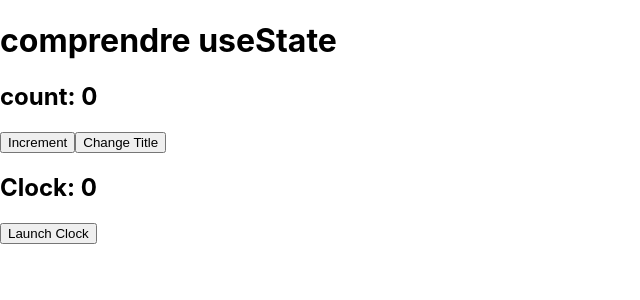
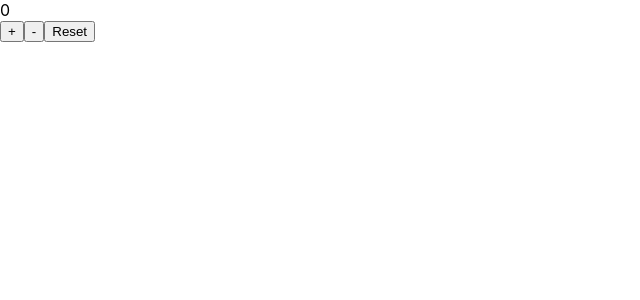
Before and after one commit to hayetmnasrighabri/les-hooks, a React (Create React App) app: page / in a window 1280 px wide. Shown: the top 300 px of the page, without its empty margins (0-640 px from the left). Built offline with nearby package versions, Linux system fonts and the light colour scheme.

Commit message:
useReducer exple1

```diff
--- a/src/App.js
+++ b/src/App.js
@@ -1,38 +1,28 @@
-import React, { useState } from 'react'
+import React, { useReducer } from 'react'
 
 function App() {
-  const [count, setCount]= useState(0)
-  const [title, setTitle]=useState("comprendre useState")
-  const [time, setTime]= useState(0)
-  const handleIncrement=()=>{
-    setCount(count+1)
-    console.log(count)
+  const initialValue=0
+  const reducer=(state, action)=>{
+     switch (action){
+      case 'plus':
+        return state+1
+      case 'minse':
+        return state-1
+      case 'reset':
+        return 0
+      default:
+        return state
+     }
   }
-
-  const handleChangeTitle=()=>{
-    setTitle("Hello world")
-
-  }
-  const handleLaunchTime=()=>{
-    setInterval(()=>{
-      console.log('Time', time)
-     // setTime(time+1)
-     setTime((prevTime)=>{
-      console.log('PREV TIME', prevTime)
-        return(
-          prevTime + 1
-        )
-     })
-  },1000)
-}
+  const [state, dispatch]=useReducer(reducer, initialValue)
   return (
     <div>
-      <h1>{title}</h1>
-      <h2>count: {count}</h2>
-      <button onClick={handleIncrement}>Increment</button>
-      <button onClick={handleChangeTitle}>Change Title</button>
-     <h2>Clock: {time}</h2>
-     <button onClick={handleLaunchTime}>Launch Clock</button>
+      {state}<br/>
+
+      <button onClick={()=>dispatch('plus')}>+</button>
+      <button onClick={()=>dispatch('minse')}>-</button>
+      <button onClick={()=>dispatch('reset')}>Reset</button>
+
     </div>
   )
 }
```
